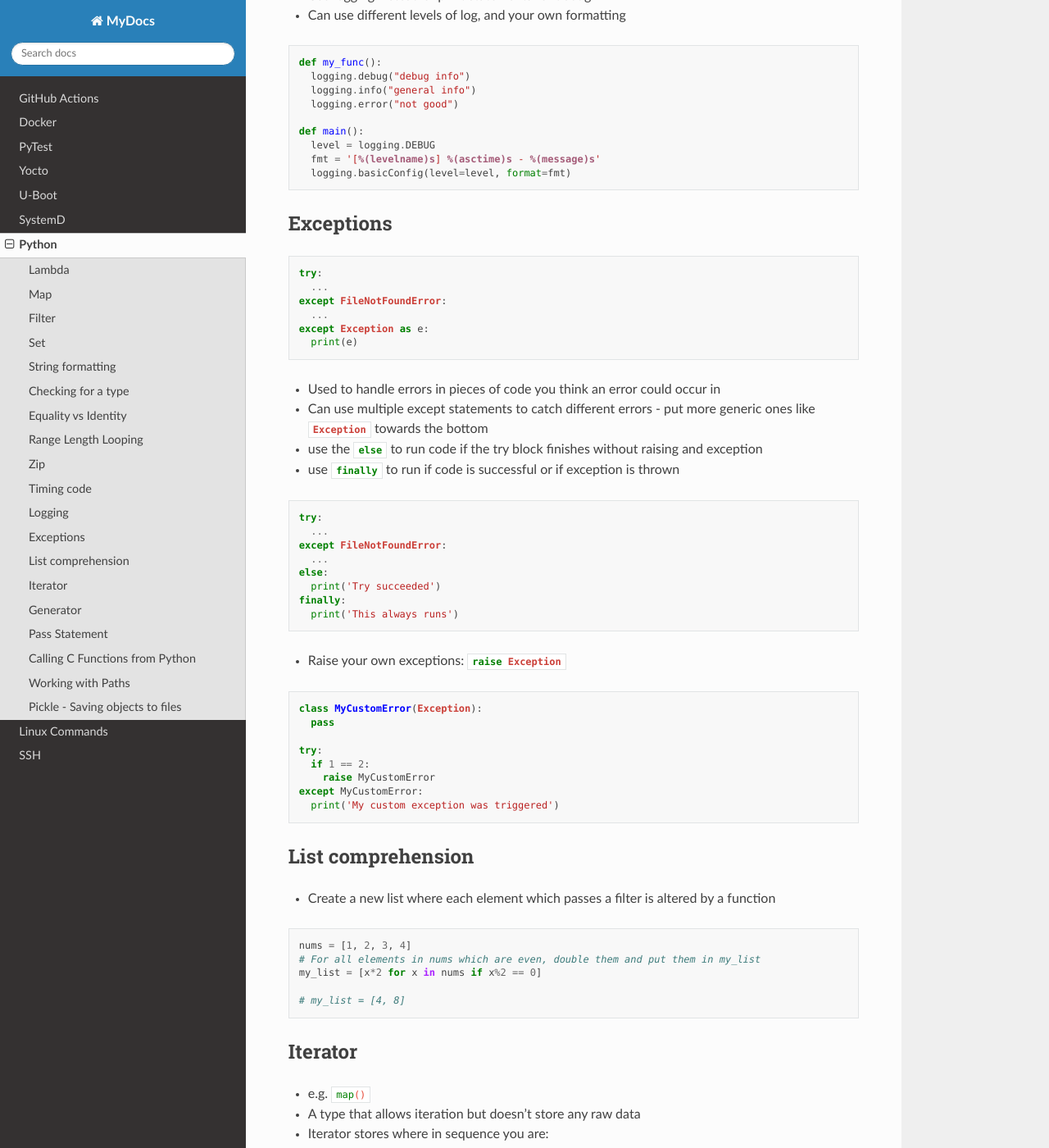
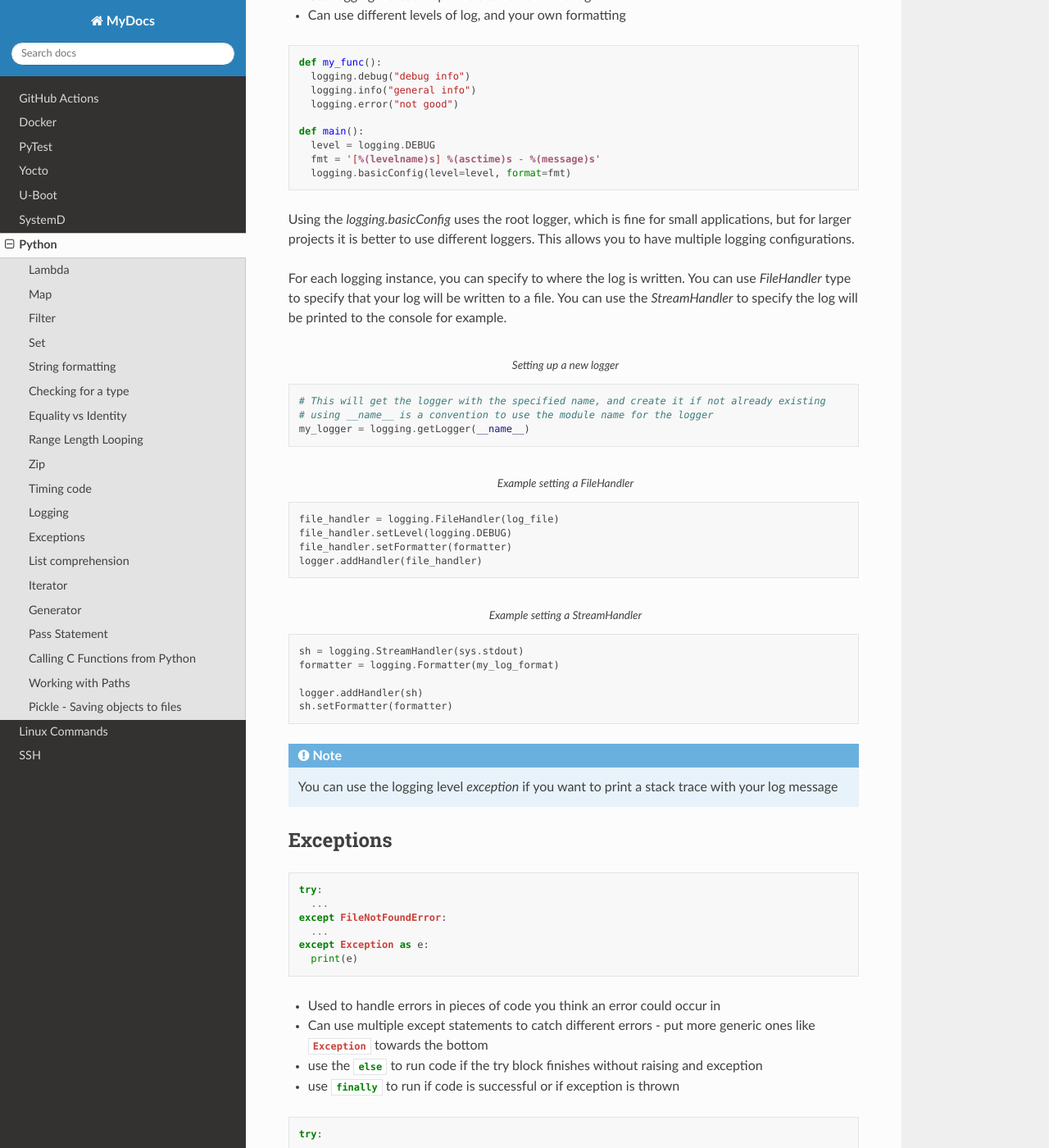
Before and after one commit to mcbottcher/my_docs, a Sphinx documentation site: the page built from docs/source/python.rst, in a window 1280 px wide and 1400 px high, scrolled down 2951 px. Shown: the whole window at 82% size. Built offline with Sphinx 7.4.7 and the Read the Docs theme 2.0.0, drawn with Linux system fonts in a browser that asks for light colours.

Commit message:
python.rst: Added more logging info

```diff
--- a/docs/source/python.rst
+++ b/docs/source/python.rst
@@ -157,6 +157,42 @@ Logging
     level = logging.DEBUG
     fmt = '[%(levelname)s] %(asctime)s - %(message)s'
     logging.basicConfig(level=level, format=fmt)
+
+Using the `logging.basicConfig` uses the root logger, which is fine for small applications,
+but for larger projects it is better to use different loggers. This allows you to have multiple logging
+configurations.
+
+For each logging instance, you can specify to where the log is written. You can use `FileHandler` type to
+specify that your log will be written to a file. You can use the `StreamHandler` to specify the log will be printed
+to the console for example.
+
+.. code-block:: python
+  :caption: Setting up a new logger
+
+  # This will get the logger with the specified name, and create it if not already existing
+  # using __name__ is a convention to use the module name for the logger
+  my_logger = logging.getLogger(__name__)
+
+
+.. code-block:: python
+  :caption: Example setting a FileHandler
+
+  file_handler = logging.FileHandler(log_file)
+  file_handler.setLevel(logging.DEBUG)
+  file_handler.setFormatter(formatter)
+  logger.addHandler(file_handler)
+
+.. code-block:: python
+  :caption: Example setting a StreamHandler
+
+  sh = logging.StreamHandler(sys.stdout)
+  formatter = logging.Formatter(my_log_format)
+
+  logger.addHandler(sh)
+  sh.setFormatter(formatter)
+
+.. note::
+  You can use the logging level `exception` if you want to print a stack trace with your log message
 
 Exceptions
 ----------
```
